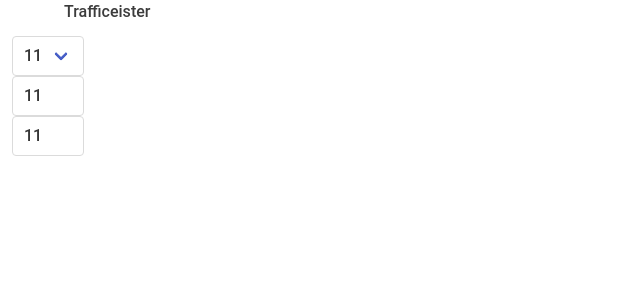
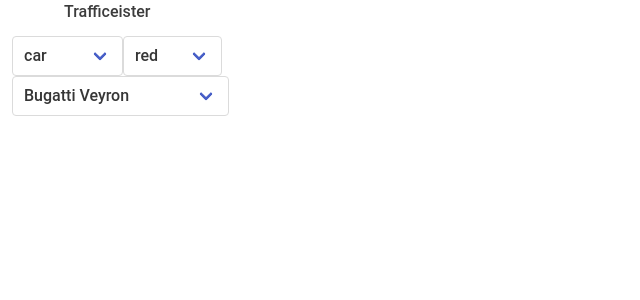
Before and after one commit to se-panfilov/sytac, a Vue app: page / in a window 1280 px wide. Shown: the top 300 px of the page, without its empty margins (0-640 px from the left). Built offline with nearby package versions, Linux system fonts and the light colour scheme.

Commit message:
fixed data load

```diff
--- a/src/components/filters-list.vue
+++ b/src/components/filters-list.vue
@@ -1,11 +1,15 @@
 <template>
   <section class="column is-one-third">
     <div class="control">
-      <div class="select">
+      <span class="select">
         <select-box :source="types" name="types"></select-box>
+      </span>
+      <span class="select">
         <select-box :source="colors" name="colors"></select-box>
+      </span>
+      <span class="select">
         <select-box :source="brands" name="brands"></select-box>
-      </div>
+      </span>
     </div>
   </section>
 </template>
@@ -34,7 +38,9 @@
         return this.getUniq(this.source.map(v => v.type))
       },
       colors () {
-        return this.getUniq(this.source.map(v => v.colors))
+        const arrOfArr = this.source.map(v => v.colors)
+        const merged = [].concat.apply([], arrOfArr)
+        return this.getUniq(merged)
       },
       brands () {
         return this.getUniq(this.source.map(v => v.brand))
--- a/src/components/select-box.vue
+++ b/src/components/select-box.vue
@@ -1,6 +1,6 @@
 <template>
   <select :name="name">
-    <option value="11">11</option>
+    <option :value="item" v-for="item in source" v-text="item"></option>
   </select>
 </template>
 
```
